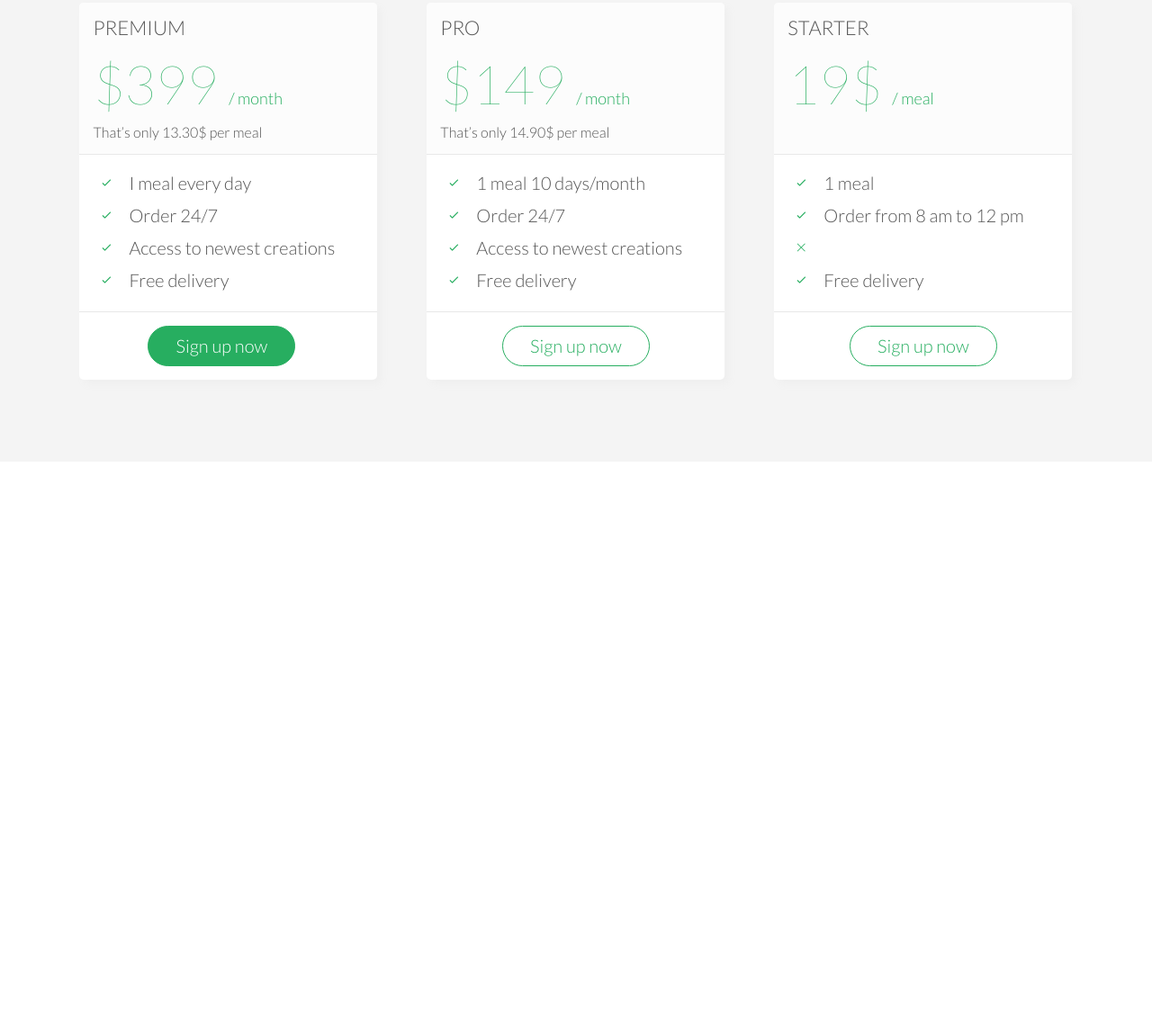
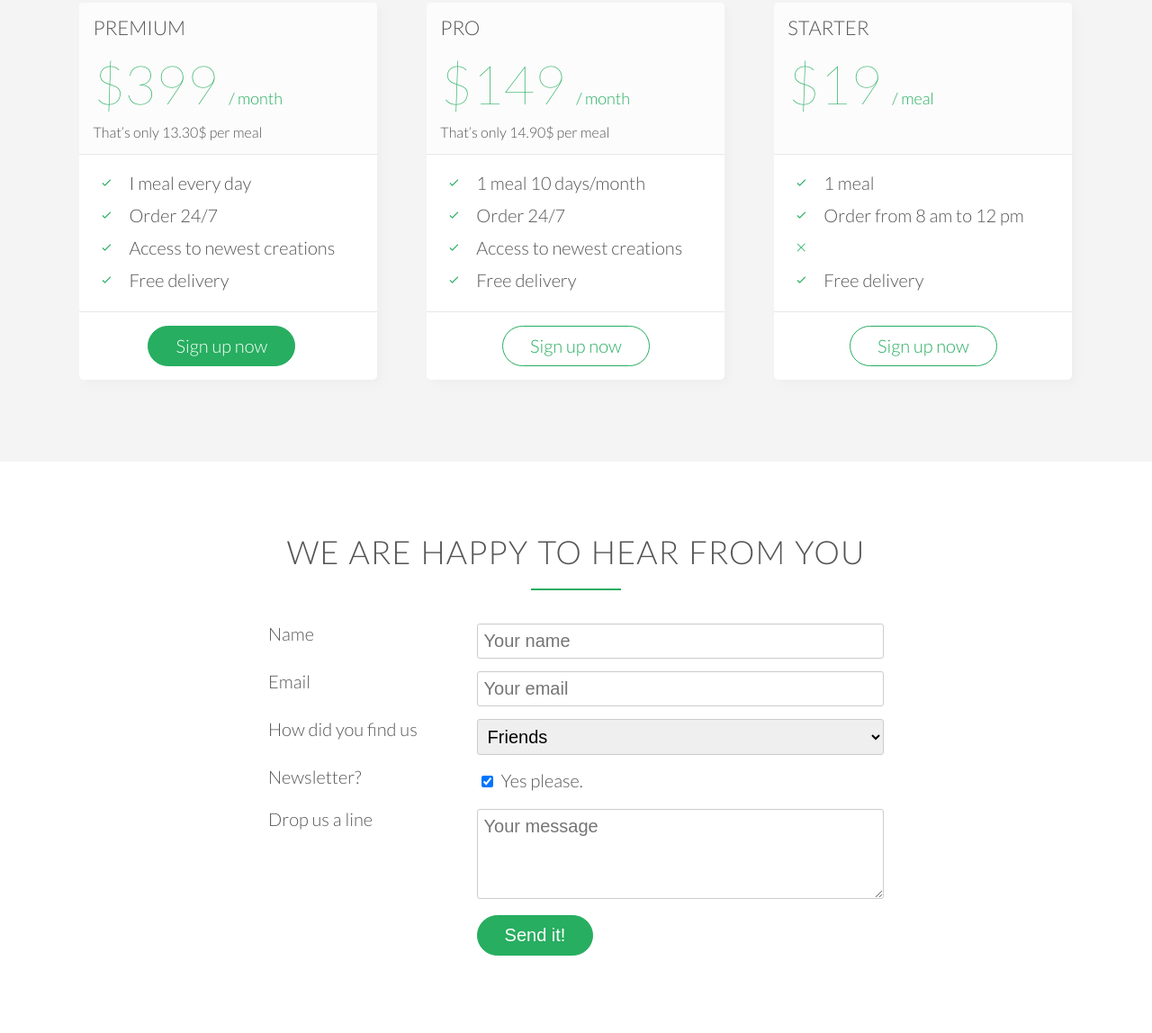
Before and after one commit to ericluuci/Foodpertino, a plain HTML site: page index.html in a window 1280 px wide. Shown: the part 4074-5222 px from the top of the page at 90% size. Before the commit the page ends 4587 px from the top, so only its background shows below. Drawn offline with Linux system fonts and the light colour scheme; files whose address does not match are found by name.

Commit message:
contact form

```diff
--- a/index.html
+++ b/index.html
@@ -298,8 +298,8 @@
         <div class="plan-box">
           <div>
             <h3>Starter</h3>
-            <p class="plan-price">19$ <span>/ meal</span></p>
-            <p class="plan-price-meal">&nbsp;</p>
+            <p class="plan-price">$19 <span>/ meal</span></p>
+            <p class="plan-price-meal">&nbsp;</p> <!-- &nbsp; stands for empty line-->
           </div>
           <div>
             <ul>
@@ -314,9 +314,79 @@
           </div>
         </div>
     </div>
-      </section>
+    </section>
+
+    <section class="section-form">
+      <div class="row">
+        <h2>We are happy to hear from you</h2>
+      </div>
+      <div class="row">
+        <form class="contact-form" action="#" method="post">
+          <div class="row">
+            <div class="col span-1-of-3">
+              <label for="name">Name</label>
+            </div>
+            <div class="col span-2-of-3">
+              <input type="text" name="name" id="name" placeholder="Your name" required>
+            </div>
+          </div>
+
+          <div class="row">
+            <div class="col span-1-of-3">
+              <label for="email">Email</label>
+            </div>
+            <div class="col span-2-of-3">
+              <input type="email" name="email" id="email" placeholder="Your email" required>
+            </div>
+          </div>
+
+          <div class="row">
+            <div class="col span-1-of-3">
+              <label for="find-us">How did you find us</label>
+            </div>
+            <div class="col span-2-of-3">
+              <select  name="find-us" id="find-us">
+                <option value="friends" selected>Friends</option>
+                <option value="search">Search Engine</option>
+                <option value="ad">Advertisement</option>
+                <option value="other">Other</option>
+              </select>
+            </div>
+          </div>
+
+          <div class="row">
+            <div class="col span-1-of-3">
+              <label for="news">Newsletter?</label>
+            </div>
+            <div class="col span-2-of-3">
+              <input type="checkbox" name="news" id="news" checked> Yes please.
+            </div>
+          </div>
+
+          <div class="row">
+            <div class="col span-1-of-3">
+              <label for="">Drop us a line</label>
+            </div>
+            <div class="col span-2-of-3">
+              <textarea name="message" placeholder="Your message"></textarea>
+            </div>
+          </div>
+
+          <div class="row">
+            <div class="col span-1-of-3">
+              <label for="">&nbsp;</label>
+            </div>
+            <div class="col span-2-of-3">
+              <input type="submit" value="Send it!">
+            </div>
+          </div>
+
+        </form>
+      </div>
+
+    </section>
+
 
 
     </body>
-
 </html>
--- a/resources/css/style.css
+++ b/resources/css/style.css
@@ -150,7 +150,8 @@ a:active {
 
 /* --- Buttons ---*/
 .btn:link,
-.btn:visited{
+.btn:visited,
+input[type=submit]{
   display: inline-block;
   padding: 10px 30px;
   font-weight: 300;
@@ -161,7 +162,8 @@ a:active {
 }
 
 .btn-full:link,
-.btn-full:visited{
+.btn-full:visited,
+input[type=submit]{
   background-color: #27ae60 ;
   border:1px solid #27ae60;
   margin-right: 15px;
@@ -174,7 +176,9 @@ a:active {
 
 
 .btn:hover,
-.btn:active{
+.btn:active,
+input[type=submit]:hover,
+input[type=submit]:active{
   background-color: #219251;
 }
 
@@ -463,3 +467,35 @@ cite img{
 .plan-box btn{
   text-align: center;
 }
+
+
+/* -------------------------------*/
+/* Form */
+/* -------------------------------*/
+
+.contact-form{
+  width: 60%;
+  margin: 0 auto;
+}
+
+input[type=text],
+input[type=email],
+select,
+textarea{
+  width: 100%;
+  padding: 7px;
+  border-radius: 3px;
+  border: 1px solid #ccc;
+}
+
+textarea{
+  height: 100px;
+}
+
+input[type=checkbox]{
+  margin: 10px 5px 10px ;
+}
+
+*:focus{
+  outline: none
+}
```
Also changed, not shown: 1 other file.
